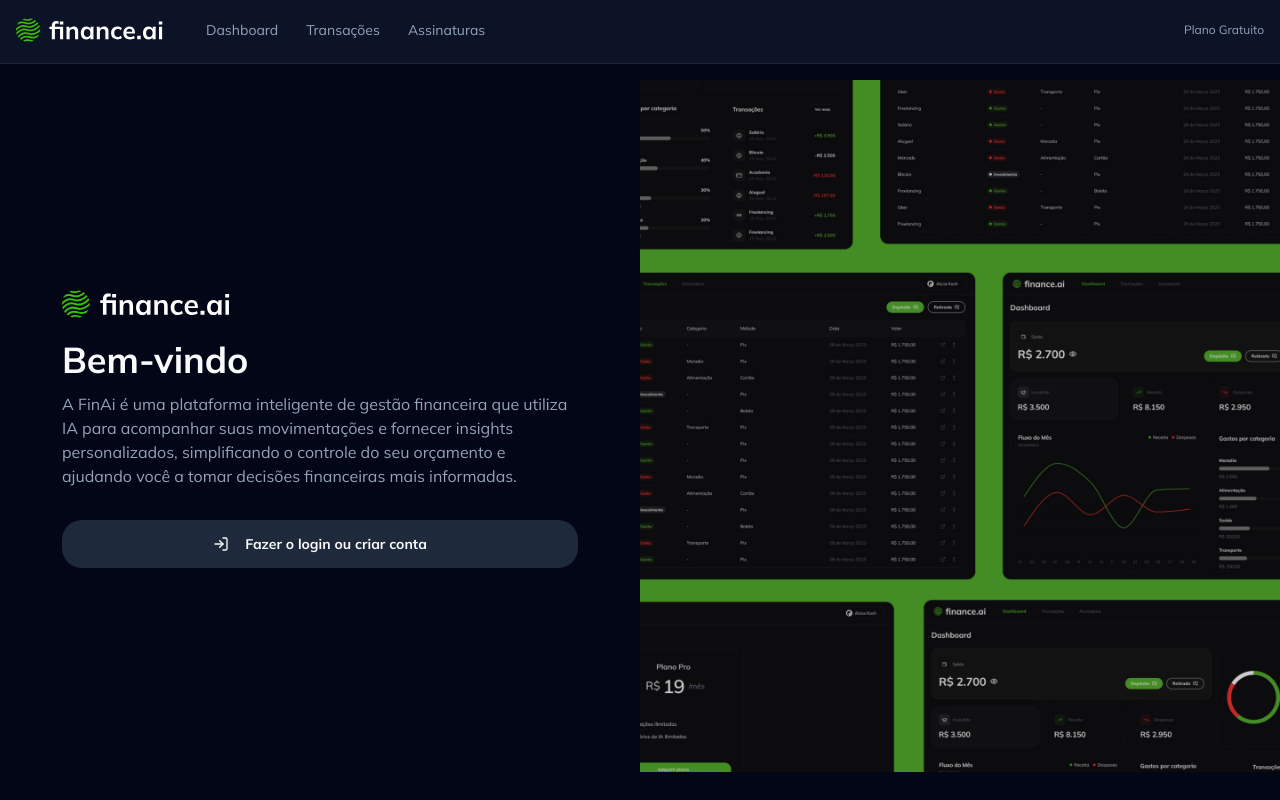
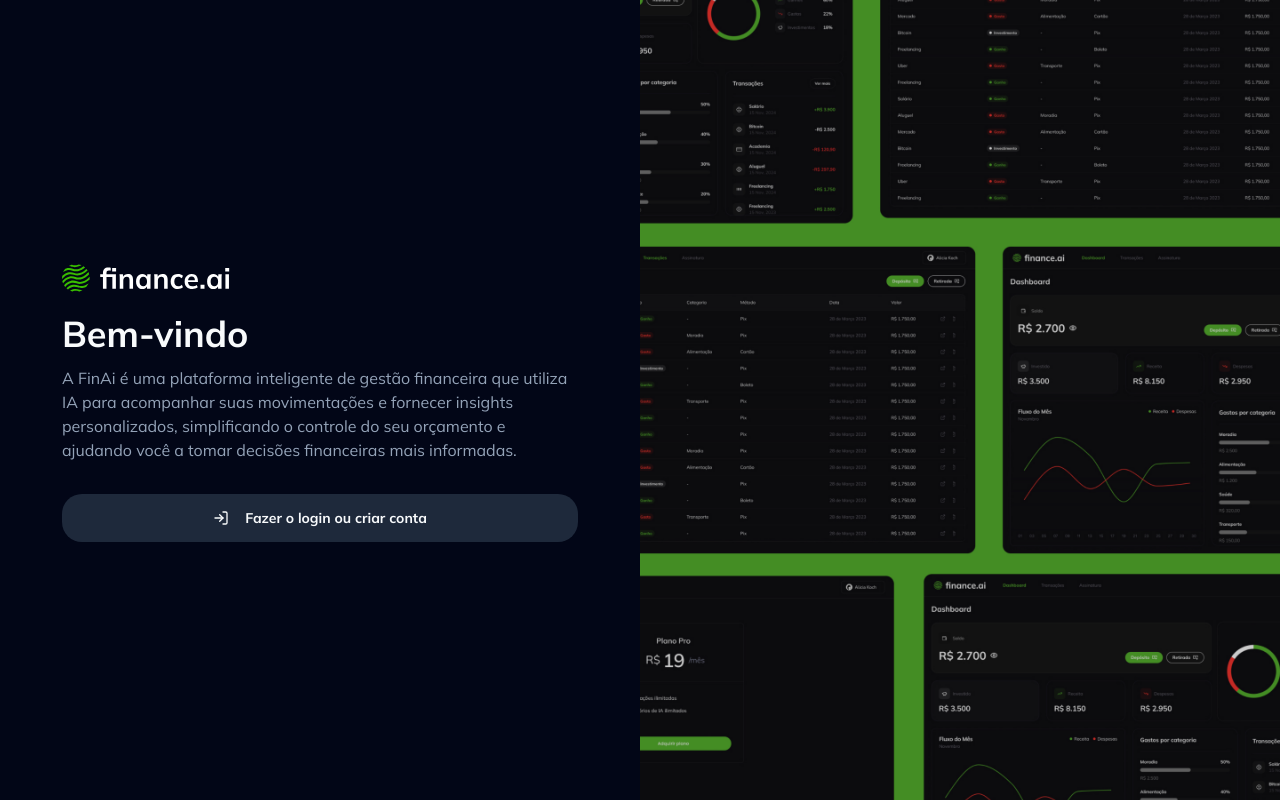
Before and after one commit to anthonibs/fin-ai, a Next.js app: page /login in a window 1280 px wide. Built offline with nearby package versions, Linux system fonts and the light colour scheme; no server answers.

Commit message:
feat: enhance layout component to conditionally render header based on user authentication

```diff
--- a/app/layout.tsx
+++ b/app/layout.tsx
@@ -3,6 +3,7 @@ import { Mulish } from "next/font/google";
 import "./globals.css";
 import { ClerkProvider } from "@clerk/nextjs";
 import { dark } from "@clerk/themes";
+import { auth } from "@clerk/nextjs/server";
 import { TooltipProvider } from "./_components/ui/tooltip";
 import Header from "./_layout/header/header";
 
@@ -17,11 +18,13 @@ export const metadata: Metadata = {
   description: "Finance IA application",
 };
 
-export default function RootLayout({
+export default async function RootLayout({
   children,
 }: Readonly<{
   children: React.ReactNode;
 }>) {
+  const { userId } = await auth();
+
   return (
     <html lang="pt-BR">
       <ClerkProvider
@@ -31,10 +34,16 @@ export default function RootLayout({
         }}
       >
         <body className={`${mulish.className} dark relative h-screen antialiased`}>
-          <Header />
+          {userId && <Header />}
 
           <TooltipProvider delayDuration={200}>
-            <main className="container mx-auto -my-2 h-[calc(100vh-60px)] py-6">{children}</main>
+            <main
+              className={
+                userId ? "container mx-auto -my-2 h-[calc(100vh-60px)] py-6" : "mx-auto h-full"
+              }
+            >
+              {children}
+            </main>
           </TooltipProvider>
         </body>
       </ClerkProvider>
```
